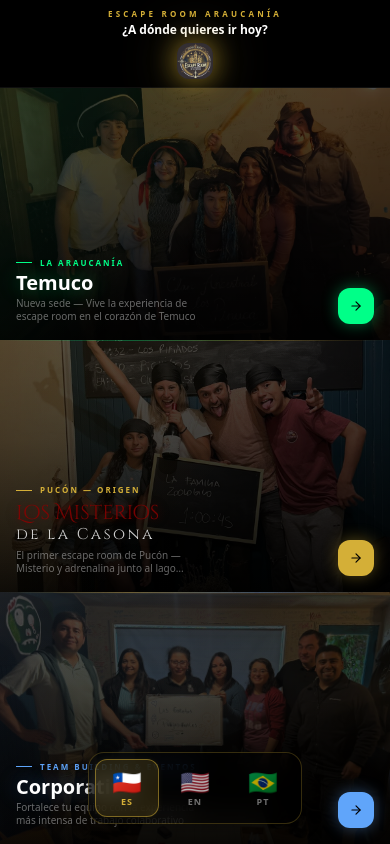
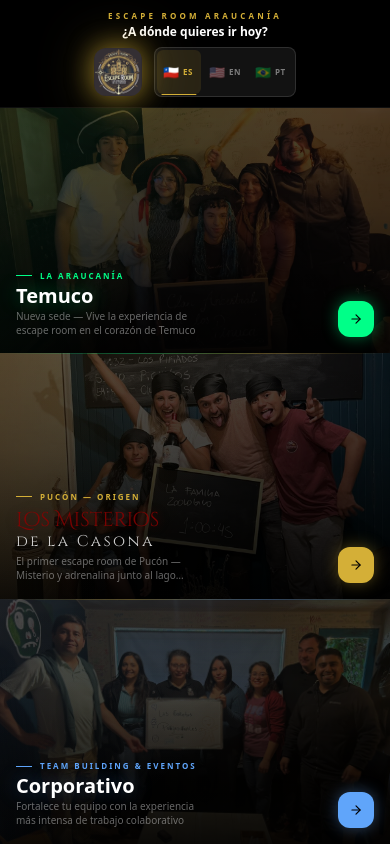
Before and after one commit to AgroecologiaCristobal/escaperoompucon.com, a React (Vite) app: page / in a window 390 px wide. Built offline with nearby package versions, Linux system fonts and the light colour scheme; a web font is replaced by a local one.

Commit message:
Updated dist-para-subir.zip

```diff
--- a/src/App.tsx
+++ b/src/App.tsx
@@ -204,14 +204,15 @@ const CitySelector: React.FC<{ onSelect: (city: Dest) => void }> = ({ onSelect }
       {/* ── MOBILE: 3 panels vertical ── */}
       {isMobile && (
         <div className="flex flex-col h-full">
-          <div className={`flex-none z-20 text-center px-3 py-2 transition-all duration-800 ${visible ? 'opacity-100 translate-y-0' : 'opacity-0 -translate-y-3'}`}
+          <div className={`flex-none z-20 px-3 py-2.5 transition-all duration-800 ${visible ? 'opacity-100 translate-y-0' : 'opacity-0 -translate-y-3'}`}
             style={{ background: 'rgba(0,0,0,0.90)', backdropFilter: 'blur(14px)', borderBottom: '1px solid rgba(255,255,255,0.06)' }}>
-            <p className="text-[#D4AF37] text-[8px] font-black tracking-[0.4em] uppercase mb-0.5">{t.selector.brand}</p>
-            <p className="text-white font-bold text-xs leading-tight mb-1.5">{t.selector.heading}</p>
-            <div className="flex justify-center">
+            <p className="text-[#D4AF37] text-[8px] font-black tracking-[0.4em] uppercase mb-0.5 text-center">{t.selector.brand}</p>
+            <p className="text-white font-bold text-xs leading-tight mb-2 text-center">{t.selector.heading}</p>
+            <div className="flex items-center justify-center gap-3">
               <img src="/logoescaperoom.jpg" alt="Escape Room Araucanía"
-                className="h-9 w-auto rounded-xl"
+                className="h-12 w-auto rounded-xl"
                 style={{ animation: 'logoGlow 3s ease-in-out infinite' }} />
+              <LangSwitcher compact />
             </div>
           </div>
           {panels.map((p, idx) => (
@@ -254,11 +255,11 @@ const CitySelector: React.FC<{ onSelect: (city: Dest) => void }> = ({ onSelect }
         </div>
       )}
 
-      {/* ── Bottom: hint + language switcher ── */}
-      <div className={`absolute bottom-5 left-0 right-0 z-30 flex flex-col items-center gap-3 transition-all duration-1000 ${visible ? 'opacity-100' : 'opacity-0'}`}
+      {/* ── Bottom: hint + language switcher (desktop only) ── */}
+      <div className={`hidden md:flex absolute bottom-5 left-0 right-0 z-30 flex-col items-center gap-3 transition-all duration-1000 ${visible ? 'opacity-100' : 'opacity-0'}`}
         style={{ transitionDelay: '900ms' }}>
         <LangSwitcher />
-        <div className="hidden md:flex items-center gap-2 pointer-events-none">
+        <div className="flex items-center gap-2 pointer-events-none">
           <div className="w-8 h-px bg-white/10" />
           <span className="text-white/18 text-[8px] tracking-[0.35em] uppercase">{t.selector.hint}</span>
           <div className="w-8 h-px bg-white/10" />
```
Also changed, not shown: 1 other file (tests, documents, lock files or other folders).
